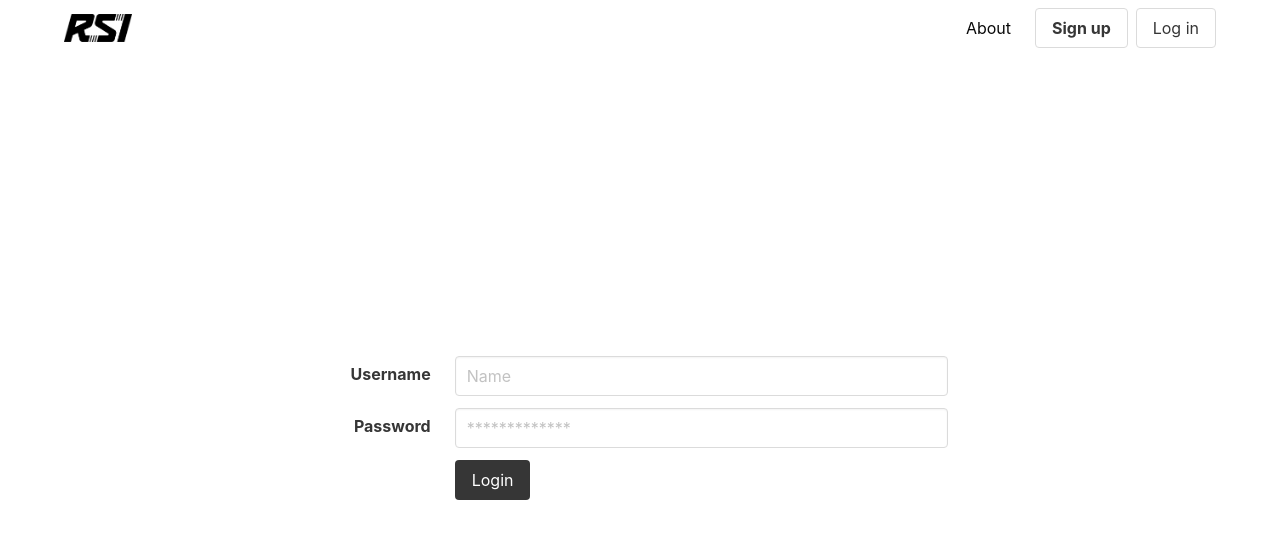
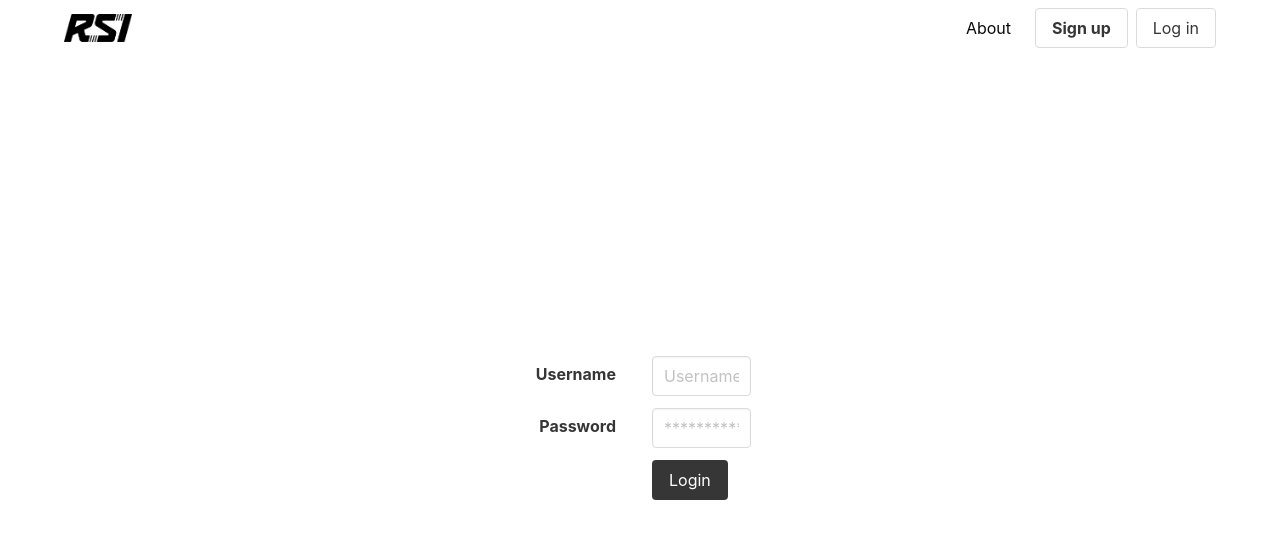
Before and after one commit to Asier-R/WelcomeCadet_front, an Angular app: page /login in a window 1280 px wide. Shown: the top 538 px of the page. Built offline with nearby package versions, Linux system fonts and the light colour scheme.

Commit message:
Nuevo estilo reducido de login

```diff
--- a/src/app/components/login/login.component.html
+++ b/src/app/components/login/login.component.html
@@ -1,20 +1,36 @@
+<div class="column is-half is-offset-one-quarter">
+
+    <div class="columns">
         <div class="field is-horizontal">
-    <div class="field-label is-normal" style="width: 25vw;"> <!-- vw = Relative to 1% of the width of the viewport -->
+            <div class="column" style="padding-bottom: 0; padding-right: 0;">
+                <div class="field-label is-normal">
+                    <!-- vw = Relative to 1% of the width of the viewport -->
                     <label class="label">Username</label>
                 </div>
+            </div>
+
+            <div class="column is-half" style="padding-bottom: 0;">
                 <div class="field-body">
                     <div class="field">
                         <div class="control">
-                <input class="input" type="text" placeholder="Name">
+                            <input class="input" type="text" placeholder="Username">
+                        </div>
+                    </div>
                 </div>
             </div>
         </div>
     </div>
 
+
+    <div class="columns">
         <div class="field is-horizontal">
-    <div class="field-label is-normal" style="width: 25vw;">
+            <div class="column" style="padding-bottom: 0; padding-right: 0;">
+                <div class="field-label is-normal">
                     <label class="label">Password</label>
                 </div>
+            </div>
+
+            <div class="column is-half" style="padding-bottom: 0;">
                 <div class="field-body">
                     <div class="field">
                         <div class="control">
@@ -23,11 +39,19 @@
                     </div>
                 </div>
             </div>
+        </div>
+    </div>
+
+
 
     <div class="field is-horizontal">
-    <div class="field-label is-normal">
+        <div class="column is-half" style="padding: 0;" style="padding-bottom: 0; padding-top: 0;">
+            <div class="field-label is-normal" style="width: 25vw;">
                 <!-- Left empty for spacing -->
             </div>
+        </div>
+
+        <div class="column" style="padding-bottom: 0; padding-top: 0;">
             <div class="field-body">
                 <div class="field">
                     <div class="control">
@@ -38,3 +62,6 @@
                 </div>
             </div>
         </div>
+    </div>
+
+</div>
```
Lines whose indentation alone changed are shown as unchanged.
